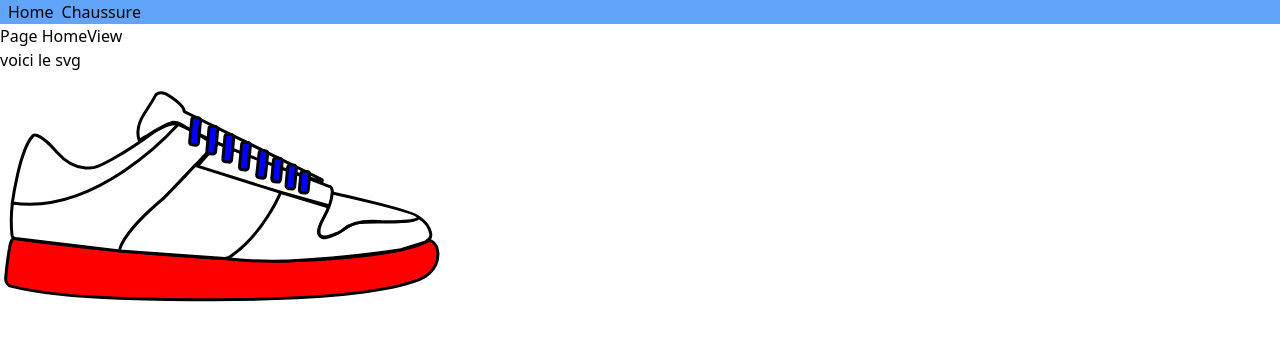
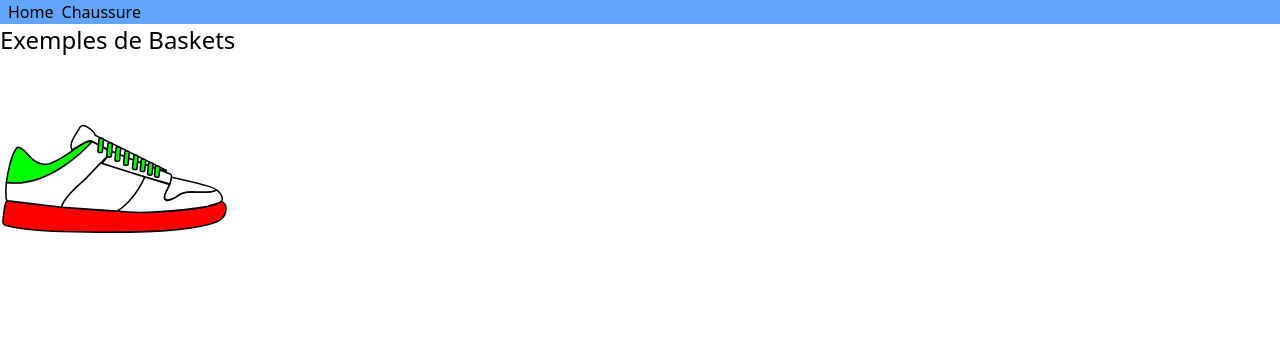
Before and after one commit to MMI-NFC-DEV-2022/configurateur-Hammachi-Dalil, a Vue app: page / in a window 1280 px wide. Shown: the top 340 px of the page. Built offline with nearby package versions, Linux system fonts and the light colour scheme; what @formkit/vue would draw is missing.

Commit message:
indexvue

```diff
--- a/src/components/FormBasket.vue
+++ b/src/components/FormBasket.vue
@@ -5,7 +5,14 @@ import SvgProfil from './BasketProfil.vue';
 import SvgDessus from './BasketDessus.vue';
 import { FormKit }  from "@formkit/vue";
 
-const chaussure = ref<Basket>({});
+// const chaussure = ref<Basket>({});
+
+const props = defineProps<{
+  data?: Basket;
+  id?: string;
+}>();
+
+const chaussure = ref<Basket>(props.data ?? {});
 
 </script>
 
--- a/src/pages/index.vue
+++ b/src/pages/index.vue
@@ -1,11 +1,31 @@
 <script setup lang="ts">
-import SvgProfil from '@/components/BasketProfil.vue';
+import BasketProfil from "../components/BasketProfil.vue";
+import type { Basket } from "../types";
+const exemple0: Basket = {
+  semelle: "#FF0000",
+  empeigne: "#FFFFFF",
+  pointe: "#FFFFFF",
+  oeillet: "#FFFFFF",
+  bande: "#00FF00",
+  languette: "#FFFFFF",
+  lacet: "#00FF00",
+  trimestre: "#FFFFFF",
+};
 </script>
-
 <template>
-  <main>
-    <h1>Page HomeView</h1>
-    <p>voici le svg</p>
-    <SvgProfil />
-  </main>
+  <section>
+    <h1 class="text-2xl">Exemples de Baskets</h1>
+    <div class="flex flex-wrap gap-2">
+      <div class="w-64">
+        <RouterLink
+          :to="{
+            name: '/basket/exemple/[data]',
+            params: { data: JSON.stringify(exemple0) },
+          }"
+        >
+          <BasketProfil class="w-64" v-bind="exemple0" />
+        </RouterLink>
+      </div>
+    </div>
+  </section>
 </template>
```
